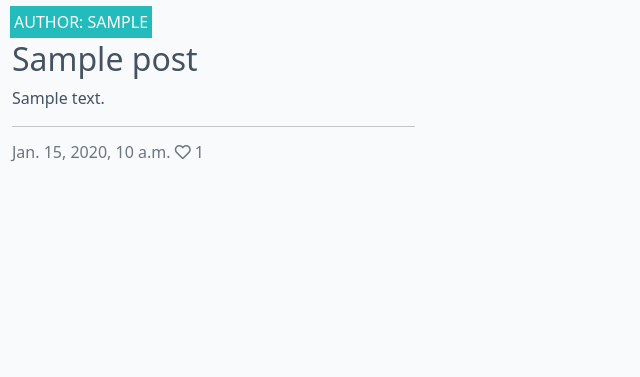
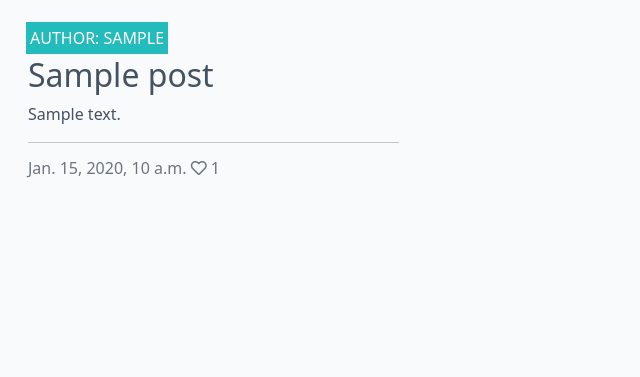
Before and after one commit to CharlieApell/ProjectPortfolio4, a Django app: page / in a window 1280 px wide. Shown: the part 60-437 px from the top of the page, without its empty margins (0-640 px from the left). Run offline with Django 3.2, Linux system fonts and the light colour scheme; tables that the repository leaves empty hold one stand-in row (values such as "Sample post").

```diff
--- a/templates/index.html
+++ b/templates/index.html
@@ -6,12 +6,12 @@
     <div class="row">
 
         <!-- Blog Entries Column -->
-        <div class="col-12 mt-3 left">
+        <div class="col-12 mt-3 mb-3 left">
             <div class="row">
                 {% for post in post_list %}
                 <div class="col-md-4">
                     <div class="col-mb-4">
-                        <div class="card-deck">
+                        <div class="card-body">
                             <div class="image-container">
                                 {% if "placeholder" in post.featured_image.url %}
                                 <img class="card-img-top"
```
